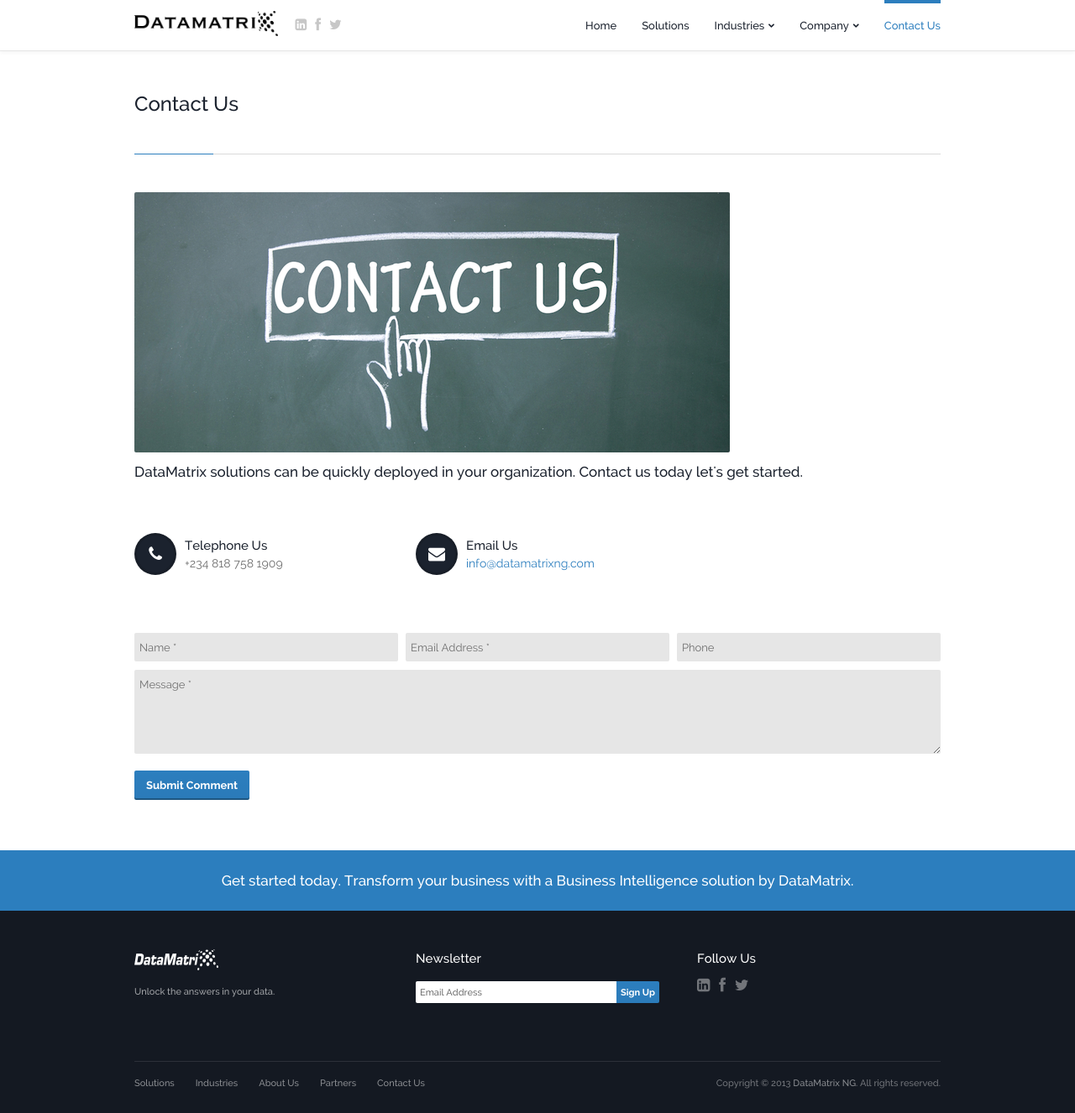
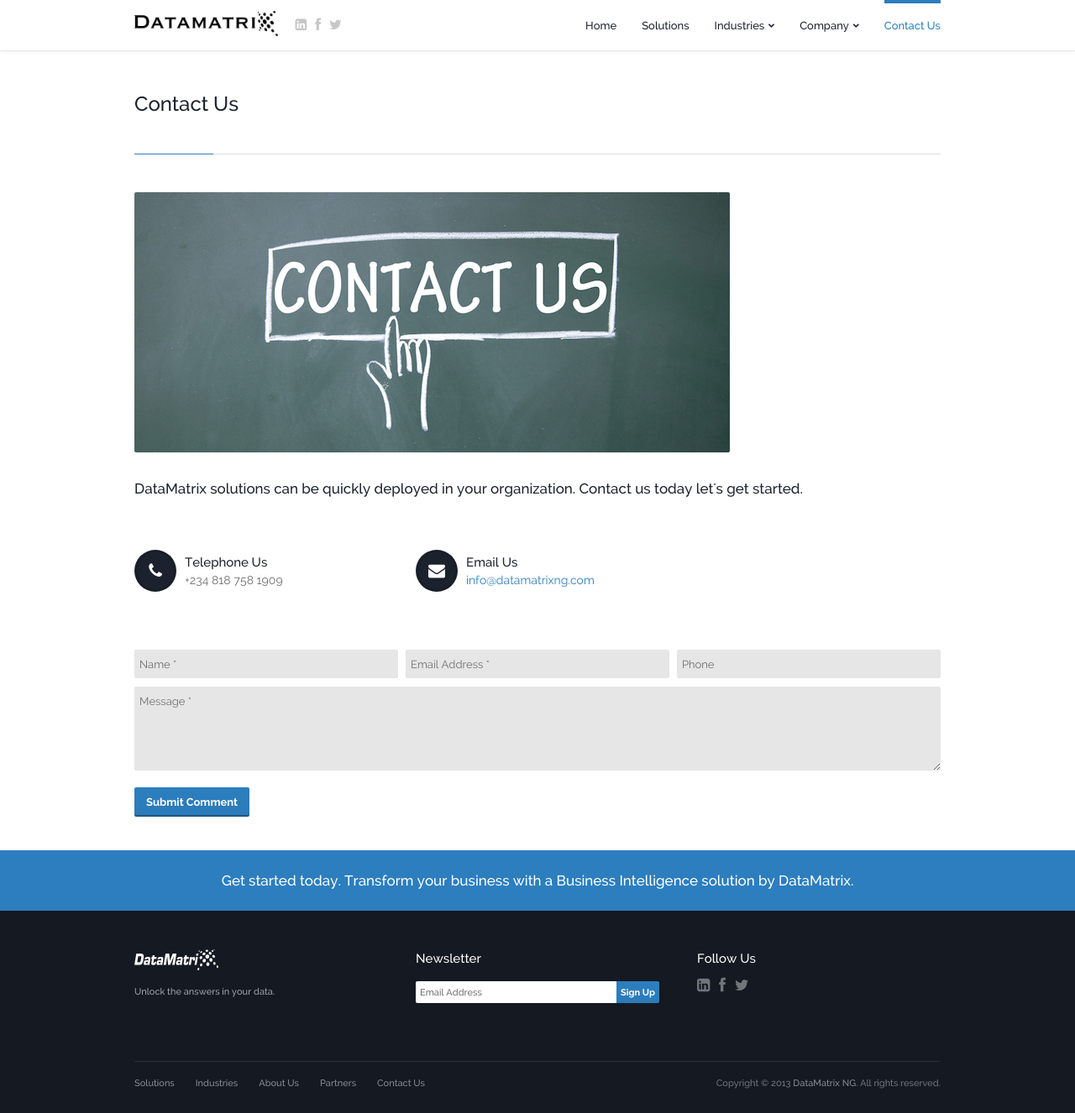
Before and after one commit to dtmtx/dtmtx.github.io, a Jekyll site: the page built from contact.html, in a window 1280 px wide and 1326 px high. Shown: the whole window at 84% size. Built offline with Jekyll 4.4.1, drawn with Linux system fonts in a browser that asks for light colours; Markdown is read by kramdown in place of the engine named in the settings.

Commit message:
add spacer

```diff
--- a/contact.html
+++ b/contact.html
@@ -80,6 +80,7 @@ active: current
 					<!-- ~~~~~~~~~~~~~~~~~~~~~~~~~~~~~~~ -->
 					<!-- END Image / Details -->
 					<!-- ~~~~~~~~~~~~~~~~~~~~~~~~~~~~~~~ -->
+					<div class="spacer"></div>
 					<!-- ~~~~~~~~~~~~~~~~~~~~~~~~~~~~~~~ -->
 					<!-- Intro -->
 					<!-- ~~~~~~~~~~~~~~~~~~~~~~~~~~~~~~~ -->
```
